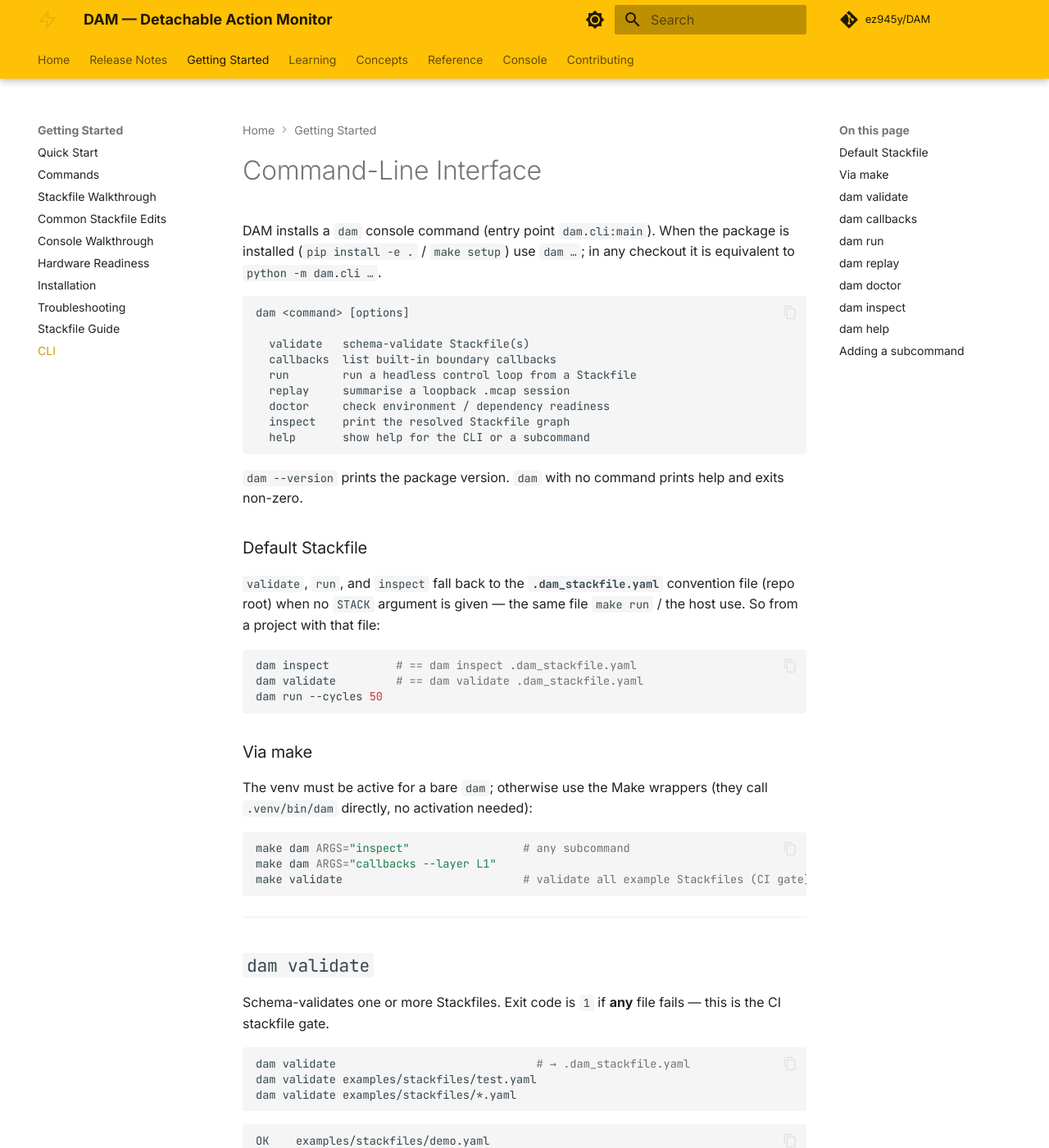
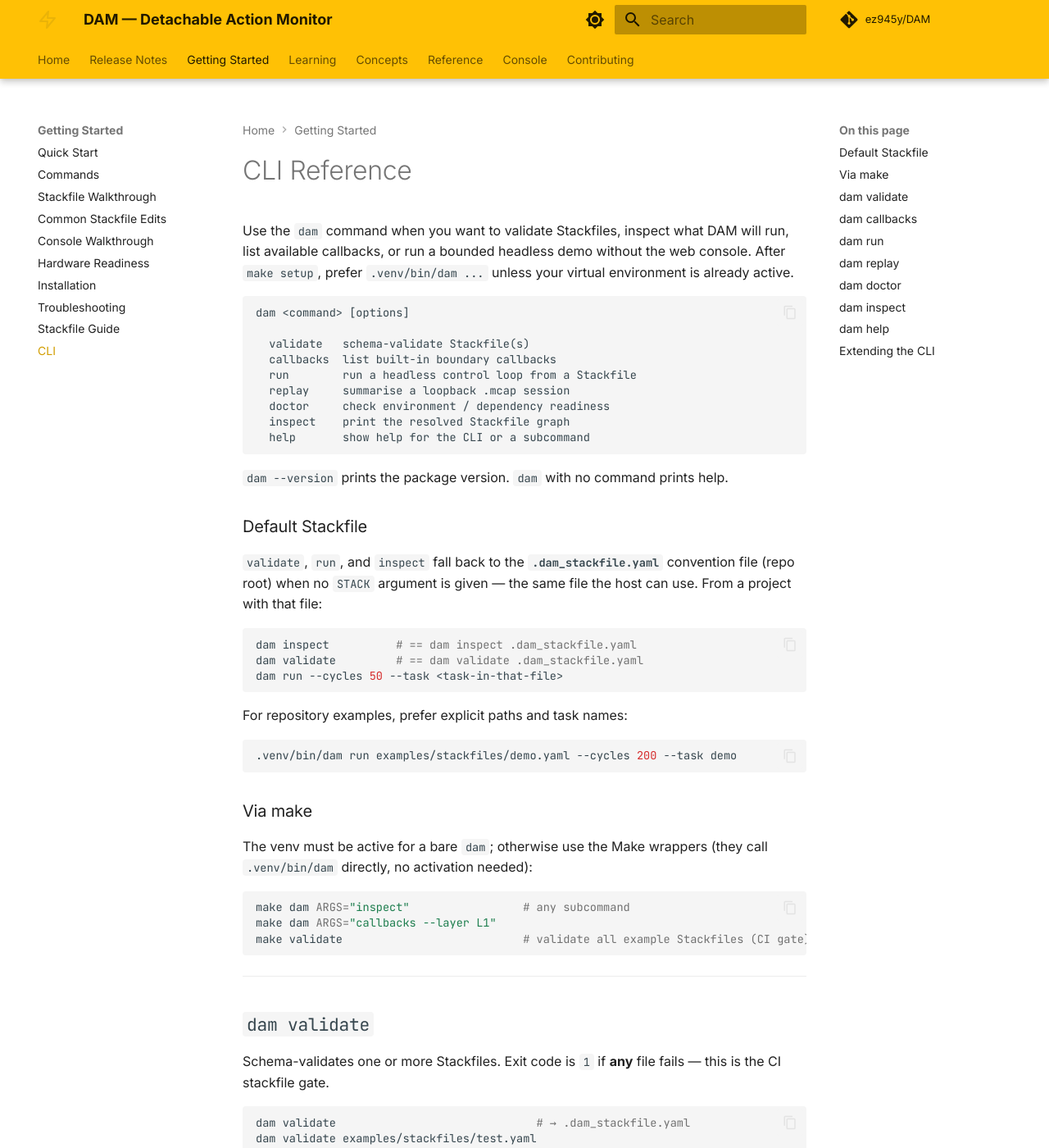
Before and after one commit to ez945y/DAM, an MkDocs documentation site: the page built from docs/cli.md, in a window 1280 px wide and 1400 px high. Shown: the whole window at 82% size. Built offline with MkDocs 1.6.1 and Material for MkDocs 9.7.7, drawn with Linux system fonts in a browser that asks for light colours; comment, search, counter and statistics services are not loaded; some of the changed text lies outside the part shown.

Commit message:
feat: clarify cli task workflow

````diff
--- a/docs/cli.md
+++ b/docs/cli.md
@@ -1,8 +1,9 @@
-# Command-Line Interface
+# CLI Reference
 
-DAM installs a `dam` console command (entry point `dam.cli:main`). When the
-package is installed (`pip install -e .` / `make setup`) use `dam …`; in any
-checkout it is equivalent to `python -m dam.cli …`.
+Use the `dam` command when you want to validate Stackfiles, inspect what DAM
+will run, list available callbacks, or run a bounded headless demo without the
+web console. After `make setup`, prefer `.venv/bin/dam ...` unless your virtual
+environment is already active.
 
 ```text
 dam <command> [options]
@@ -16,19 +17,24 @@
   help       show help for the CLI or a subcommand
 ```
 
-`dam --version` prints the package version. `dam` with no command prints
-help and exits non-zero.
+`dam --version` prints the package version. `dam` with no command prints help.
 
 ### Default Stackfile
 
 `validate`, `run`, and `inspect` fall back to the **`.dam_stackfile.yaml`**
 convention file (repo root) when no `STACK` argument is given — the same
-file `make run` / the host use. So from a project with that file:
+file the host can use. From a project with that file:
 
 ```bash
 dam inspect          # == dam inspect .dam_stackfile.yaml
 dam validate         # == dam validate .dam_stackfile.yaml
-dam run --cycles 50
+dam run --cycles 50 --task <task-in-that-file>
+```
+
+For repository examples, prefer explicit paths and task names:
+
+```bash
+.venv/bin/dam run examples/stackfiles/demo.yaml --cycles 200 --task demo
 ```
 
 ### Via make
@@ -87,7 +93,7 @@
 
 | Option | Default | Description |
 |---|---|---|
-| `--task` | `default` | Task to start |
+| `--task` | `default` | Task to start. Use an explicit task name unless your Stackfile defines `default`. |
 | `--cycles` | `100` | Cycles to run (`-1` = unbounded, Ctrl-C to stop) |
 
 Exit code `1` if the runtime ends in the `EMERGENCY` state or fails to
@@ -137,9 +143,8 @@
 
 ---
 
-## Adding a subcommand
+## Extending the CLI
 
-Subcommands live in [`dam/cli.py`](https://github.com/ez945y/DAM/blob/main/dam/cli.py):
-add a `_cmd_<name>(args) -> int` function, register a subparser in
-`build_parser()`, and add it to the `choices` map so `dam help <name>` works.
-Return `0` on success, non-zero on failure.
+Most users do not need to extend the CLI. If you are contributing a new command,
+start with [Contributing](contributing.md) so tests, documentation, and command
+help stay aligned.
````
Also changed, not shown: 1 other file.
